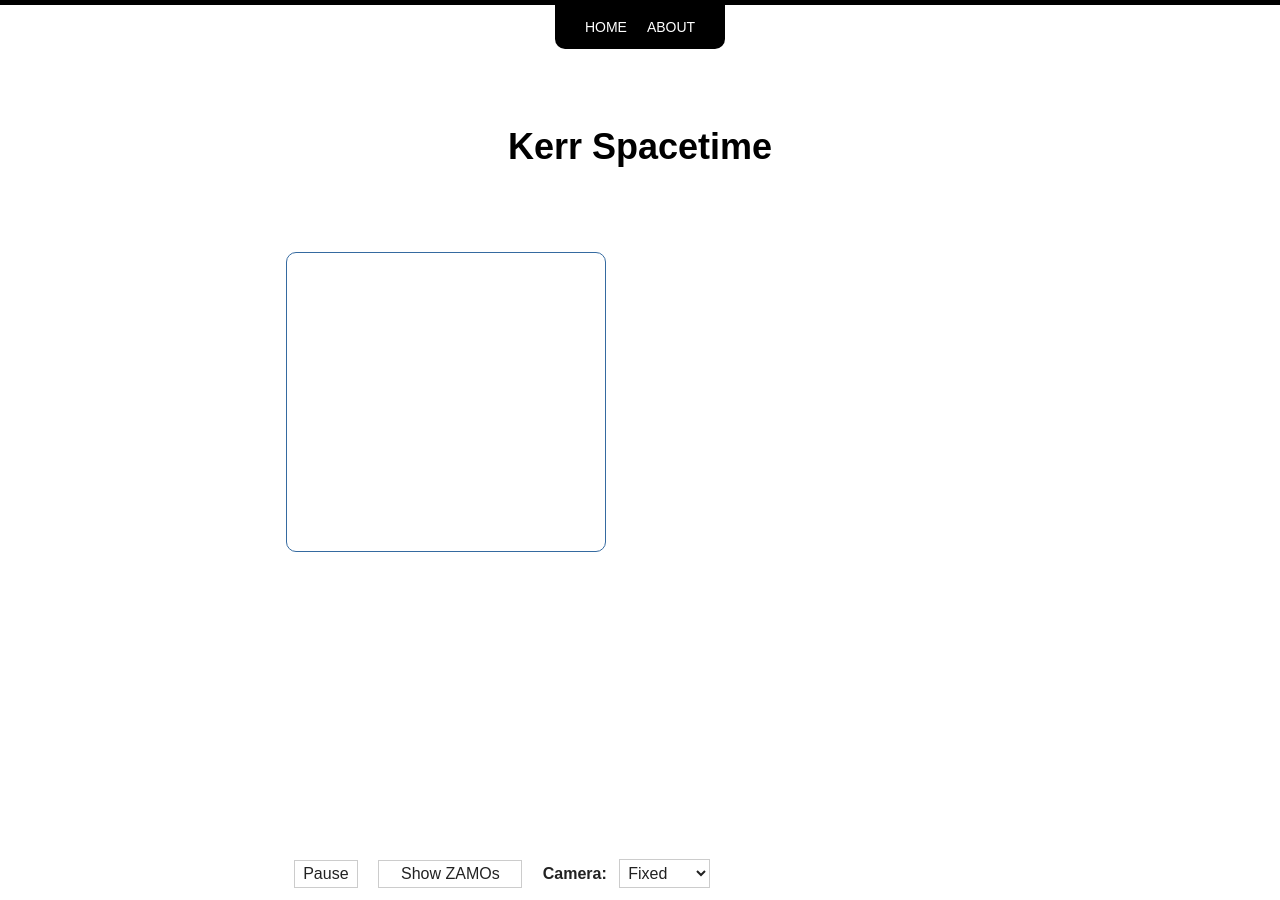
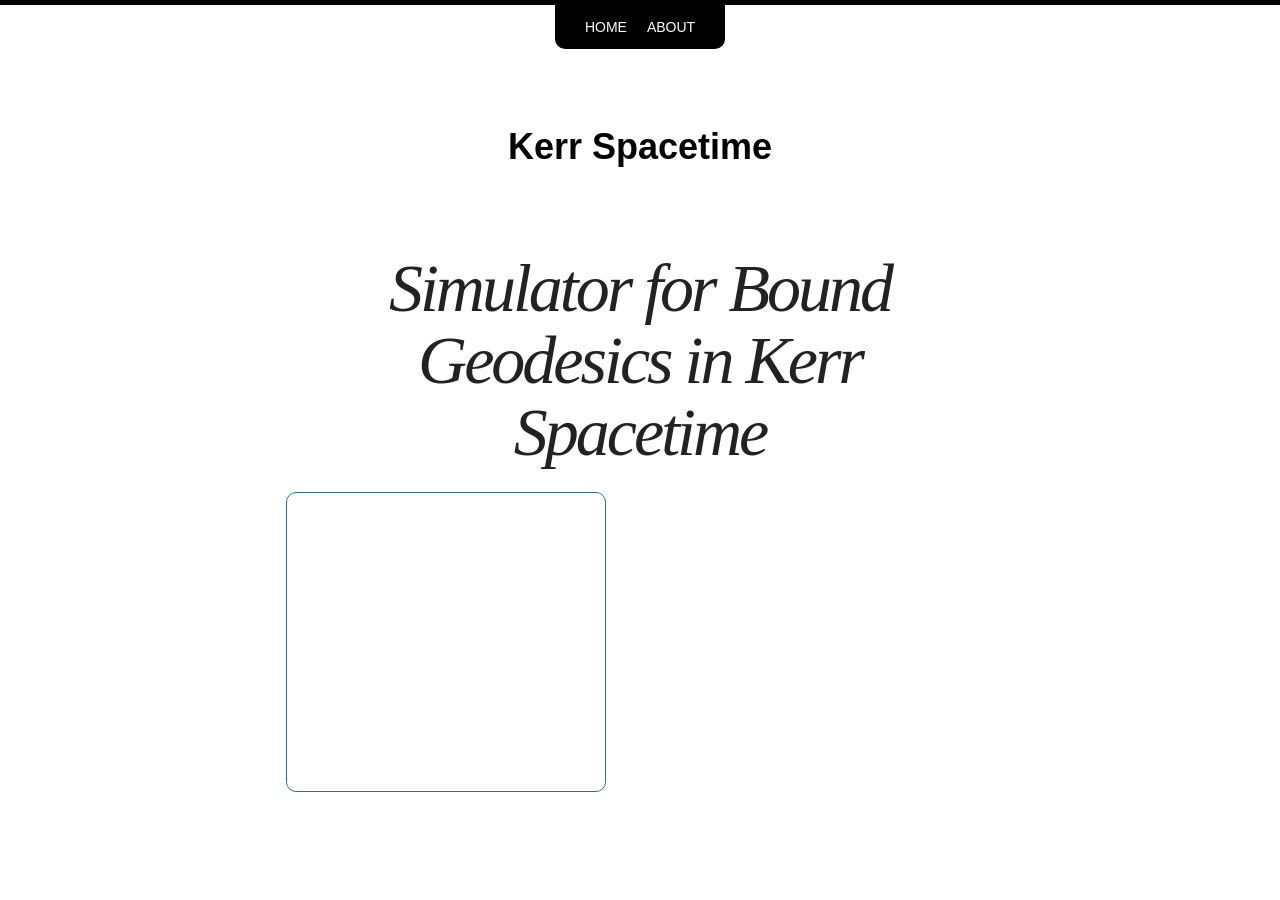
Before and after one commit to jrivest3/KerrSimulator, a Jekyll site: the page built from index.md, in a window 1280 px wide and 900 px high. Built offline with Jekyll 4.4.1, drawn with Linux system fonts in a browser that asks for light colours; nearby versions of some CDN libraries; library files that are not in the unit come from our copies; formulas are drawn with MathJax 3.

Commit message:
Update index.md

```diff
--- a/index.md
+++ b/index.md
@@ -1,6 +1,6 @@
 ---
 layout: page
-title: #"Our playground"
+title: "Simulator for Bound Geodesics in Kerr Spacetime"
 modified:
 categories:
 excerpt:
```
